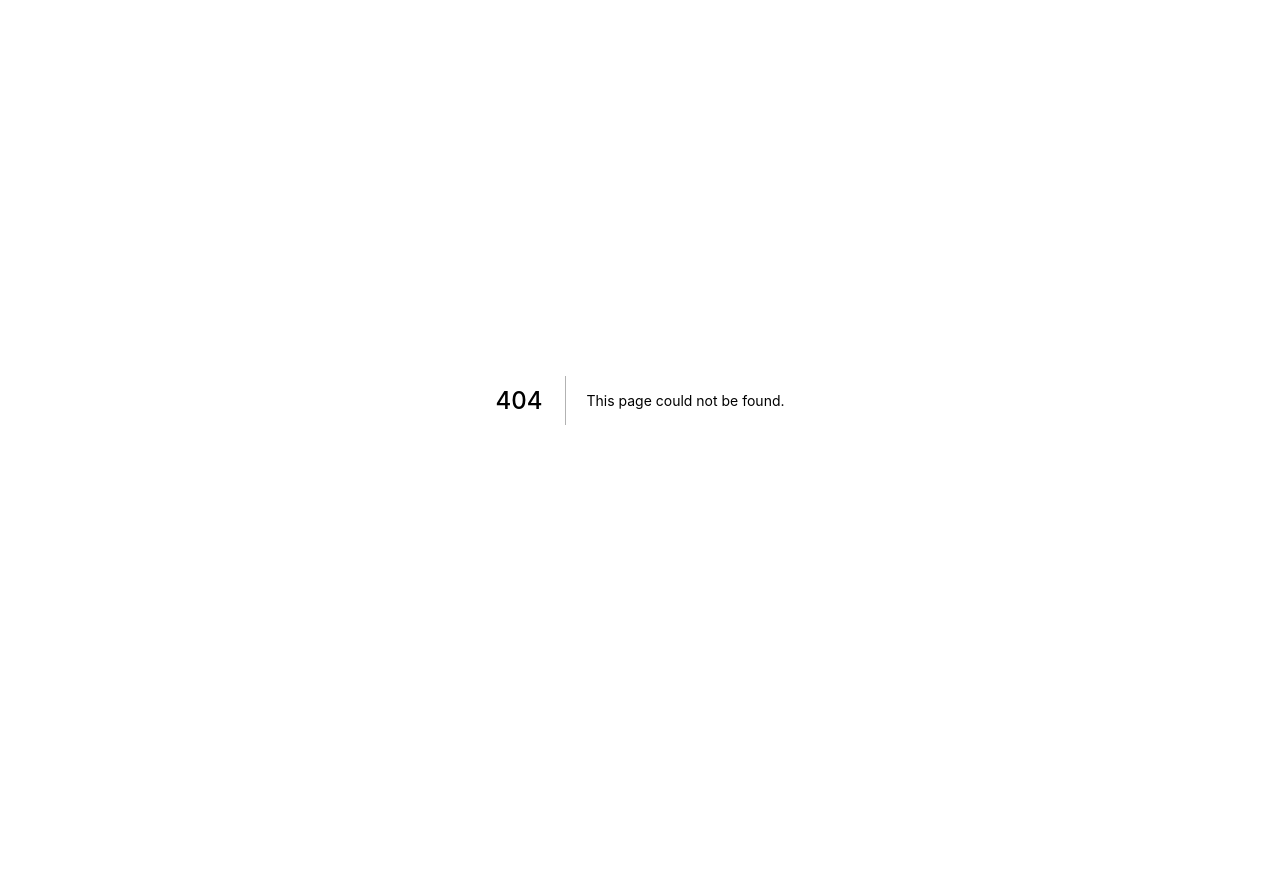
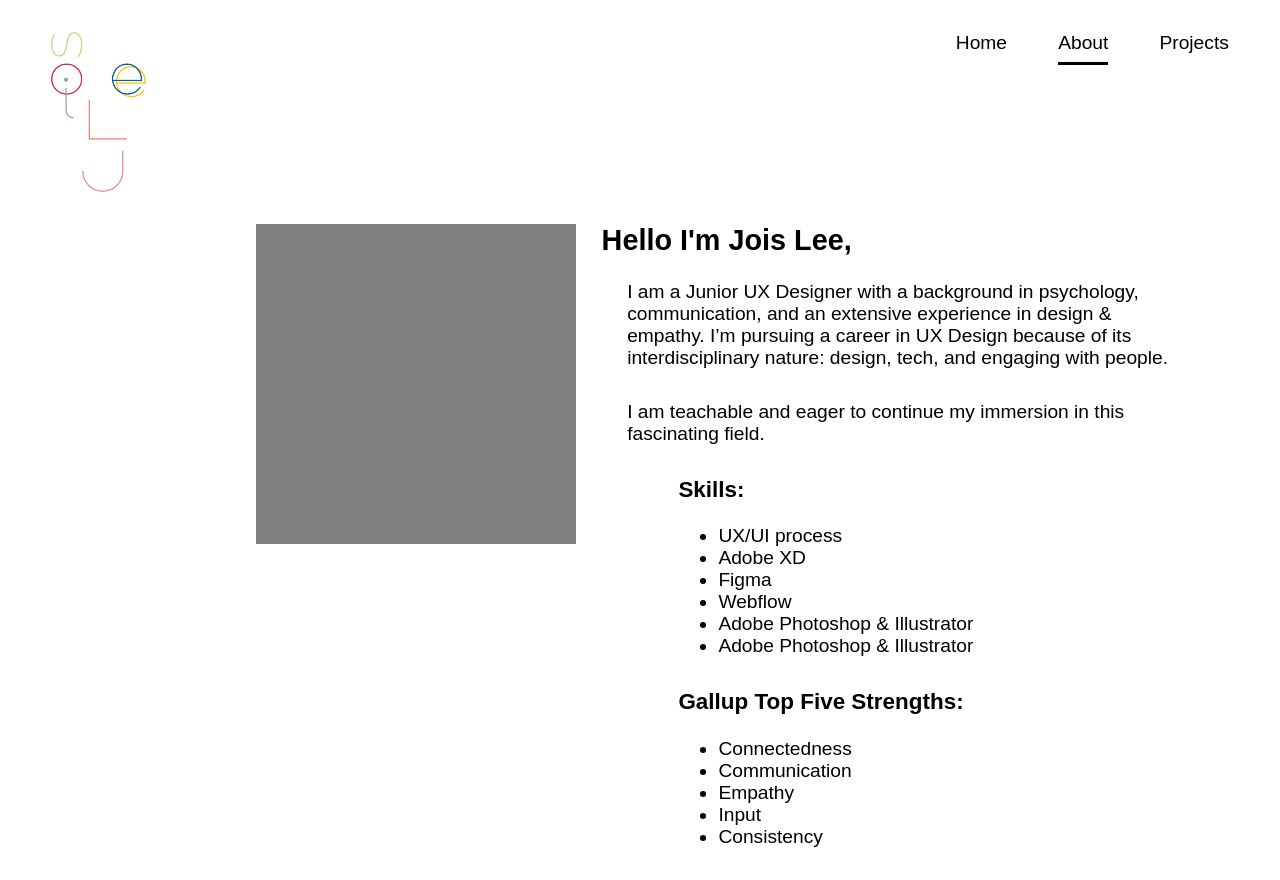
Before and after one commit to pashapear/jois-lee, a Next.js app: page /about in a window 1280 px wide. Before the commit this address had no page. Before the commit the page ends 800 px from the top, so only its background shows below. Built offline with nearby package versions, Linux system fonts and the light colour scheme.

Commit message:
Basic site with navigation

```diff
--- /dev/null
+++ b/components/MenuButton.js
@@ -0,0 +1,94 @@
+import React from "react";
+import styled from "styled-components";
+import { motion } from "framer-motion";
+
+const MenuBtnContainer = styled.div`
+	cursor: pointer;
+`;
+
+const MenuButton = ({
+	isOpen = false,
+	strokeWidth = 4,
+	color = "#000",
+	transition = null,
+	lineProps = null,
+	...props
+}) => {
+	const variant = isOpen ? "opened" : "closed";
+	const top = {
+		closed: {
+			rotate: 0,
+			translateY: "0rem"
+		},
+		opened: {
+			rotate: 41,
+			translateY: "1rem"
+		}
+	};
+	const center = {
+		closed: {
+			opacity: 1
+		},
+		opened: {
+			opacity: 0
+		}
+	};
+	const bottom = {
+		closed: {
+			rotate: 0,
+			translateY: "0rem"
+		},
+		opened: {
+			rotate: -41,
+			translateY: "-1rem"
+		}
+	};
+	lineProps = {
+		stroke: color,
+		strokeWidth: strokeWidth,
+		vectorEffect: "non-scaling-stroke",
+		initial: "closed",
+		animate: variant,
+		transition,
+		...lineProps
+	};
+
+	return (
+		<MenuBtnContainer {...props}>
+			<motion.svg
+				viewBox="0 0 3rem 1rem"
+				overflow="visible"
+				preserveAspectRatio="none"
+				width="3rem"
+				height="1rem"
+			>
+				<motion.line
+					x1="0"
+					x2="3rem"
+					y1="0"
+					y2="0"
+					variants={top}
+					{...lineProps}
+				/>
+				<motion.line
+					x1="0"
+					x2="3rem"
+					y1="1rem"
+					y2="1rem"
+					variants={center}
+					{...lineProps}
+				/>
+				<motion.line
+					x1="0"
+					x2="3rem"
+					y1="2rem"
+					y2="2rem"
+					variants={bottom}
+					{...lineProps}
+				/>
+			</motion.svg>
+		</MenuBtnContainer>
+	);
+};
+
+export { MenuButton };
--- /dev/null
+++ b/components/Navigation.js
@@ -0,0 +1,121 @@
+import React from "react";
+import styled from "styled-components";
+import Link from "next/link";
+import { useRouter } from "next/router";
+import { MenuButton } from "./MenuButton";
+import useIsMobile from "../hooks/useIsMobile";
+import { motion, AnimatePresence } from "framer-motion";
+
+const LOGO_SIZE = 20;
+
+const NavBar = styled.nav`
+	display: flex;
+	justify-content: space-between;
+	width: auto;
+	padding: 4vh 4vw;
+`;
+const Logo = styled.img`
+	height: ${LOGO_SIZE}vh;
+	cursor: pointer;
+`;
+const Links = styled.div`
+	display: flex;
+	align-items: flex-start;
+	column-gap: 4vw;
+`;
+const LinkTitle = styled.span`
+	cursor: pointer;
+	padding-bottom: ${({ isMobile }) => (isMobile ? 0 : "1vh")};
+	margin-bottom: ${({ isMobile }) => (isMobile ? "20%" : "0")};
+	border-bottom: ${({ active }) =>
+		active ? "3px solid #000" : "3px solid transparent"};
+	transition: border-bottom 600ms;
+	font-size: ${({ isMobile }) => (isMobile ? "2rem" : "unset")};
+`;
+const MobileMenu = styled(motion.div)`
+	position: absolute;
+	top: 28vh;
+	left: 0;
+	width: 100vw;
+	height: 66.66vh;
+	background-color: white;
+	display: flex;
+	flex-direction: column;
+	justify-content: center;
+	align-items: center;
+`;
+
+const HOME_ROUTE = "/";
+const ABOUT_ROUTE = "/about";
+const PROJECTS_ROUTE = "/projects";
+
+const NavBarContext = React.createContext({ setOpen: () => {} });
+
+const NavLink = ({ name, route, isMobile }) => {
+	const router = useRouter();
+	const { setOpen } = React.useContext(NavBarContext);
+	return (
+		<Link href={route}>
+			<LinkTitle
+				onClick={() => setOpen(false)}
+				active={router.pathname === route}
+				isMobile={isMobile}
+			>
+				{name}
+			</LinkTitle>
+		</Link>
+	);
+};
+
+const MobileLink = (props) => <NavLink {...props} isMobile />;
+
+const NavLogo = () => {
+	return (
+		<Link href={HOME_ROUTE}>
+			<Logo src="images/logo.png" />
+		</Link>
+	);
+};
+
+export default function Navigation() {
+	const isMobile = useIsMobile();
+	const [isOpen, setOpen] = React.useState(false);
+
+	React.useEffect(() => {
+		if (!isMobile) setOpen(false);
+	}, [isMobile]);
+	return (
+		<NavBarContext.Provider value={{ setOpen }}>
+			<NavBar>
+				<NavLogo />
+
+				{isMobile ? (
+					<MenuButton
+						isOpen={isOpen}
+						onClick={() => setOpen(!isOpen)}
+						transition={{ type: "spring", stiffness: 260, damping: 20 }}
+					/>
+				) : (
+					<Links>
+						<NavLink name="Home" route={HOME_ROUTE} />
+						<NavLink name="About" route={ABOUT_ROUTE} />
+						<NavLink name="Projects" route={PROJECTS_ROUTE} />
+					</Links>
+				)}
+				<AnimatePresence>
+					{isOpen && (
+						<MobileMenu
+							initial={{ opacity: 0 }}
+							animate={{ opacity: 1 }}
+							exit={{ opacity: 0 }}
+						>
+							<MobileLink name="Home" route={HOME_ROUTE} />
+							<MobileLink name="About" route={ABOUT_ROUTE} />
+							<MobileLink name="Projects" route={PROJECTS_ROUTE} />
+						</MobileMenu>
+					)}
+				</AnimatePresence>
+			</NavBar>
+		</NavBarContext.Provider>
+	);
+}
--- /dev/null
+++ b/hooks/useIsMobile.js
@@ -0,0 +1,34 @@
+import React from "react";
+
+const useWindowSize = () => {
+	// Initialize state with undefined width/height so server and client renders match
+	// Learn more here: https://joshwcomeau.com/react/the-perils-of-rehydration/
+	const [windowSize, setWindowSize] = React.useState({
+		width: undefined,
+		height: undefined
+	});
+	React.useEffect(() => {
+		// Handler to call on window resize
+		function handleResize() {
+			// Set window width/height to state
+			setWindowSize({
+				width: window.innerWidth,
+				height: window.innerHeight
+			});
+		}
+		// Add event listener
+		window.addEventListener("resize", handleResize);
+		// Call handler right away so state gets updated with initial window size
+		handleResize();
+		// Remove event listener on cleanup
+		return () => window.removeEventListener("resize", handleResize);
+	}, []); // Empty array ensures that effect is only run on mount
+	return windowSize;
+};
+
+const useIsMobile = () => {
+	const { width } = useWindowSize();
+	return width < 768;
+};
+
+export default useIsMobile;
--- a/package.json
+++ b/package.json
@@ -6,6 +6,7 @@
     "start": "next start"
   },
   "dependencies": {
+    "framer-motion": "^5.2.0",
     "next": "latest",
     "react": "^17.0.2",
     "react-dom": "^17.0.2",
--- a/pages/_app.js
+++ b/pages/_app.js
@@ -1,26 +1,69 @@
-import { createGlobalStyle, ThemeProvider } from 'styled-components'
+import styled, { createGlobalStyle, ThemeProvider } from "styled-components";
+import Navigation from "../components/Navigation";
+import useIsMobile from "../hooks/useIsMobile";
+import { motion, AnimatePresence } from "framer-motion";
 
 const GlobalStyle = createGlobalStyle`
+  :root {
+    --primary: #0d6397;
+  }
   body {
     margin: 0;
     padding: 0;
     box-sizing: border-box;
+    font-family: sans-serif;
   }
-`
+`;
 
 const theme = {
 	colors: {
-    primary: '#0070f3',
-  },
+		primary: "#0d6397"
 	}
+};
+
+const PageContainer = styled.div`
+	/* @import url("https://fonts.googleapis.com/css2?family=Handlee&display=swap"); */
+	@import url("https://fonts.googleapis.com/css2?family=Raleway:wght@100&display=swap");
+
+	/* font-family: "Handlee", cursive; */
+	font-family: "Raleway", sans-serif;
+	font-size: 1.2rem;
+	display: flex;
+	flex-direction: column;
+	height: 100vh;
+	width: 100vw;
+`;
+
+const PageContent = styled(motion.div)`
+	flex: 1 0 auto;
+	padding: ${({ isMobile }) => (isMobile ? "0 4vw" : "0 8vw 0 20vw")};
+`;
+
+const list = {
+	visible: { opacity: 1 },
+	hidden: { opacity: 0 }
+};
 
 export default function App({ Component, pageProps }) {
+	const isMobile = useIsMobile();
 	return (
 		<>
 			<GlobalStyle />
 			<ThemeProvider theme={theme}>
+				<PageContainer>
+					<Navigation />
+					<AnimatePresence>
+						<PageContent
+							initial={{ opacity: 0 }}
+							animate={{ opacity: 1 }}
+							exit={{ opacity: 0 }}
+							isMobile={isMobile}
+						>
 							<Component {...pageProps} />
+						</PageContent>
+					</AnimatePresence>
+				</PageContainer>
 			</ThemeProvider>
 		</>
-  )
+	);
 }
--- /dev/null
+++ b/pages/about.js
@@ -0,0 +1,74 @@
+import styled from "styled-components";
+import useIsMobile from "../hooks/useIsMobile";
+
+const AboutPage = styled.div`
+	display: grid;
+	grid-template-columns: ${({ isMobile }) => (isMobile ? "" : "1fr 2fr")};
+`;
+
+const Photo = styled.div`
+	height: 40vh;
+	width: 25vw;
+	background: gray;
+`;
+
+const Bio = styled.div`
+	max-width: ${({ isMobile }) => (isMobile ? "100vw" : "50vw")};
+`;
+const Section = styled.div`
+	margin-bottom: 4vh;
+	margin-left: 4vw;
+`;
+const Greeting = styled.h2`
+	margin-top: 0;
+	margin-left: 2vw;
+`;
+const IndentedSection = styled(Section)`
+	margin-left: 8vw;
+`;
+const SectionTitle = styled.h3``;
+const SectionList = styled.ul``;
+const SectionItem = styled.li``;
+
+export default function About() {
+	const isMobile = useIsMobile();
+	return (
+		<AboutPage isMobile={isMobile}>
+			{!isMobile && <Photo />}
+			<Bio isMobile={isMobile}>
+				<Greeting>Hello I'm Jois Lee,</Greeting>
+				<Section>
+					I am a Junior UX Designer with a background in psychology,
+					communication, and an extensive experience in design & empathy. I’m
+					pursuing a career in UX Design because of its interdisciplinary
+					nature: design, tech, and engaging with people.
+				</Section>
+				<Section>
+					I am teachable and eager to continue my immersion in this fascinating
+					field.
+				</Section>
+				<IndentedSection>
+					<SectionTitle>Skills:</SectionTitle>
+					<SectionList>
+						<SectionItem>UX/UI process</SectionItem>
+						<SectionItem>Adobe XD</SectionItem>
+						<SectionItem>Figma</SectionItem>
+						<SectionItem>Webflow</SectionItem>
+						<SectionItem>Adobe Photoshop & Illustrator</SectionItem>
+						<SectionItem>Adobe Photoshop & Illustrator</SectionItem>
+					</SectionList>
+				</IndentedSection>
+				<IndentedSection>
+					<SectionTitle>Gallup Top Five Strengths:</SectionTitle>
+					<SectionList>
+						<SectionItem>Connectedness</SectionItem>
+						<SectionItem>Communication</SectionItem>
+						<SectionItem>Empathy</SectionItem>
+						<SectionItem>Input</SectionItem>
+						<SectionItem>Consistency</SectionItem>
+					</SectionList>
+				</IndentedSection>
+			</Bio>
+		</AboutPage>
+	);
+}
```
Also changed, not shown: pages/index.js (+19 -5 lines), pages/projects.js (added, +7 -0 lines), public/images/logo.png (added), 1 other file (tests, documents, lock files or other folders). Lines whose indentation alone changed are shown as unchanged.
